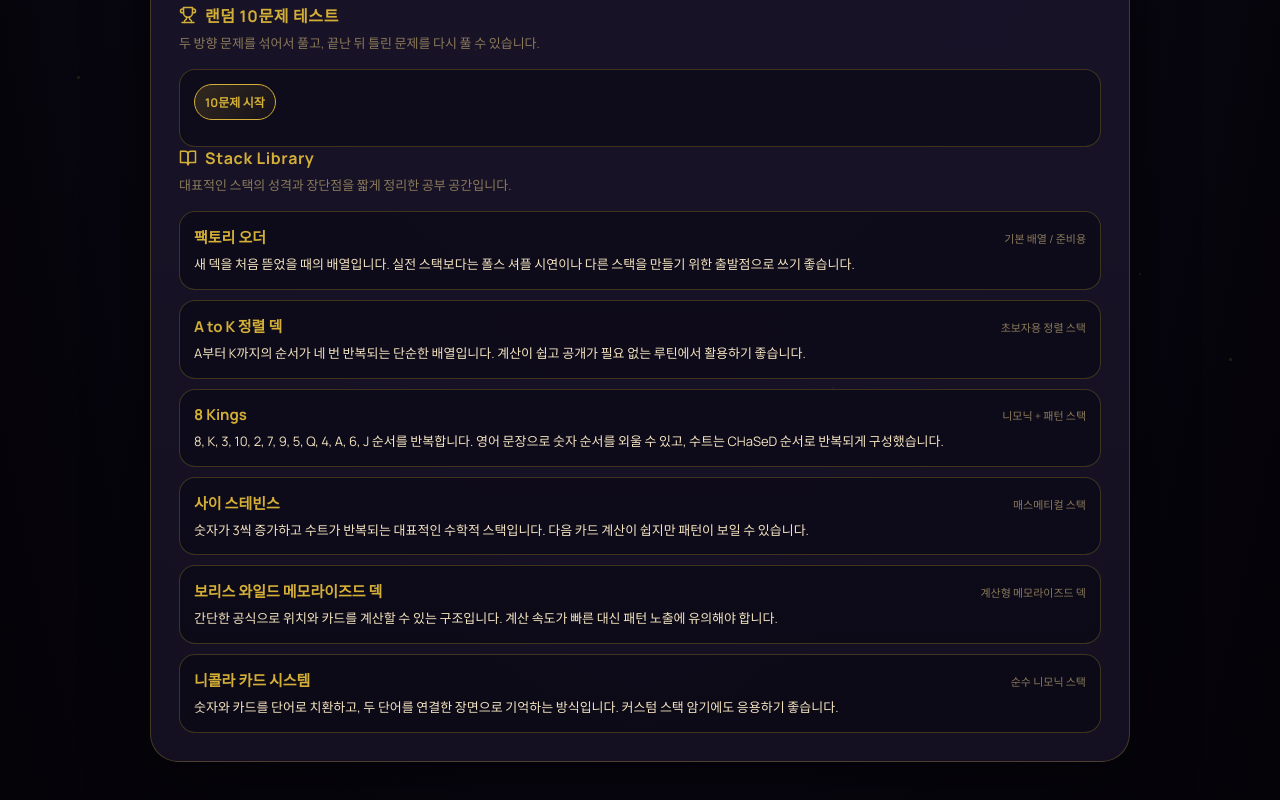
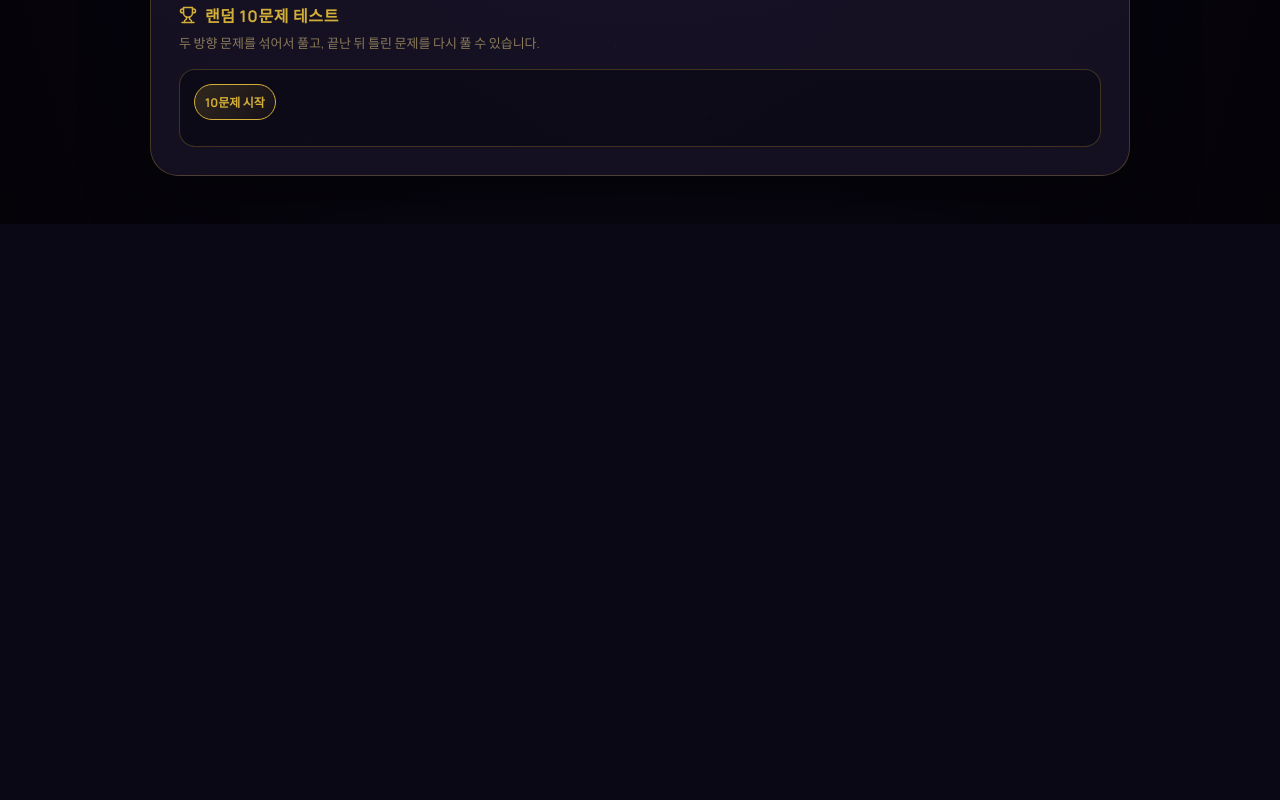
Before and after one commit to bgangmin-hash/magic-practice-ver2, a Next.js app: page /stack in a window 1280 px wide. Shown: the part 2014-2814 px from the top of the page. After the commit the page ends 2238 px from the top, so only its background shows below. Built offline with nearby package versions, Linux system fonts and the light colour scheme.

Commit message:
Update page.jsx

```diff
--- a/app/stack/page.jsx
+++ b/app/stack/page.jsx
@@ -271,39 +271,6 @@ const EIGHT_KINGS_RANKS = ['8', 'K', '3', '10', '2', '7', '9', '5', 'Q', '4', 'A
 const generateEightKings = (suitOrder = ['C', 'H', 'S', 'D']) => (
   Array.from({ length: 52 }, (_, i) => `${EIGHT_KINGS_RANKS[i % 13]}${suitOrder[i % 4]}`)
 );
-
-const STACK_LIBRARY = [
-  {
-    title: '팩토리 오더',
-    type: '기본 배열 / 준비용',
-    summary: '새 덱을 처음 뜯었을 때의 배열입니다. 실전 스택보다는 폴스 셔플 시연이나 다른 스택을 만들기 위한 출발점으로 쓰기 좋습니다.',
-  },
-  {
-    title: 'A to K 정렬 덱',
-    type: '초보자용 정렬 스택',
-    summary: 'A부터 K까지의 순서가 네 번 반복되는 단순한 배열입니다. 계산이 쉽고 공개가 필요 없는 루틴에서 활용하기 좋습니다.',
-  },
-  {
-    title: '8 Kings',
-    type: '니모닉 + 패턴 스택',
-    summary: '8, K, 3, 10, 2, 7, 9, 5, Q, 4, A, 6, J 순서를 반복합니다. 영어 문장으로 숫자 순서를 외울 수 있고, 수트는 CHaSeD 순서로 반복되게 구성했습니다.',
-  },
-  {
-    title: '사이 스테빈스',
-    type: '매스메티컬 스택',
-    summary: '숫자가 3씩 증가하고 수트가 반복되는 대표적인 수학적 스택입니다. 다음 카드 계산이 쉽지만 패턴이 보일 수 있습니다.',
-  },
-  {
-    title: '보리스 와일드 메모라이즈드 덱',
-    type: '계산형 메모라이즈드 덱',
-    summary: '간단한 공식으로 위치와 카드를 계산할 수 있는 구조입니다. 계산 속도가 빠른 대신 패턴 노출에 유의해야 합니다.',
-  },
-  {
-    title: '니콜라 카드 시스템',
-    type: '순수 니모닉 스택',
-    summary: '숫자와 카드를 단어로 치환하고, 두 단어를 연결한 장면으로 기억하는 방식입니다. 커스텀 스택 암기에도 응용하기 좋습니다.',
-  },
-];
 
 const getDefaultStackState = () => ({
   selectedDeck: 'mnemonica',
@@ -596,18 +563,6 @@ const StackTrainer = ({ theme, inputStyle }) => {
         {cards.length < 52 && stackState.selectedDeck === 'custom' && <p style={{ color: '#ff9b9b', fontSize: 12, lineHeight: 1.5 }}>커스텀 덱은 52장을 입력해야 전체 퀴즈가 정확히 작동합니다.</p>}
       </div>
 
-      <SectionTitle icon={BookOpen} title="Stack Library" subtitle="대표적인 스택의 성격과 장단점을 짧게 정리한 공부 공간입니다." />
-      <div style={{ display: 'grid', gap: 10 }}>
-        {STACK_LIBRARY.map((item) => (
-          <div key={item.title} style={{ background: theme.inputBg, border: `1px solid ${theme.border}`, borderRadius: 16, padding: 14 }}>
-            <div style={{ display: 'flex', justifyContent: 'space-between', gap: 10, alignItems: 'baseline', flexWrap: 'wrap', marginBottom: 6 }}>
-              <strong style={{ color: theme.gold, fontSize: 15 }}>{item.title}</strong>
-              <span style={{ color: theme.sub, fontSize: 11 }}>{item.type}</span>
-            </div>
-            <div style={{ color: theme.text, fontSize: 13, lineHeight: 1.6 }}>{item.summary}</div>
-          </div>
-        ))}
-      </div>
     </div>
   );
 };
```
